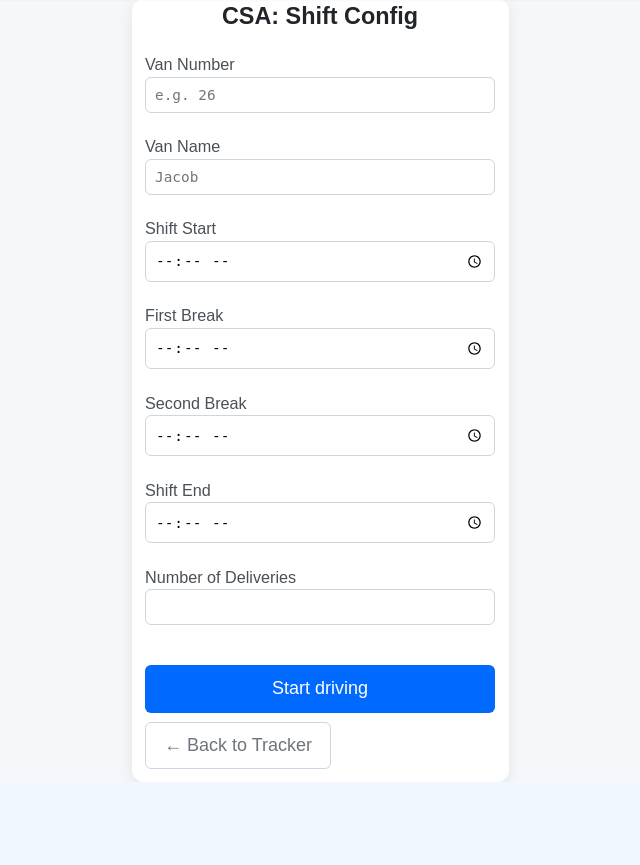
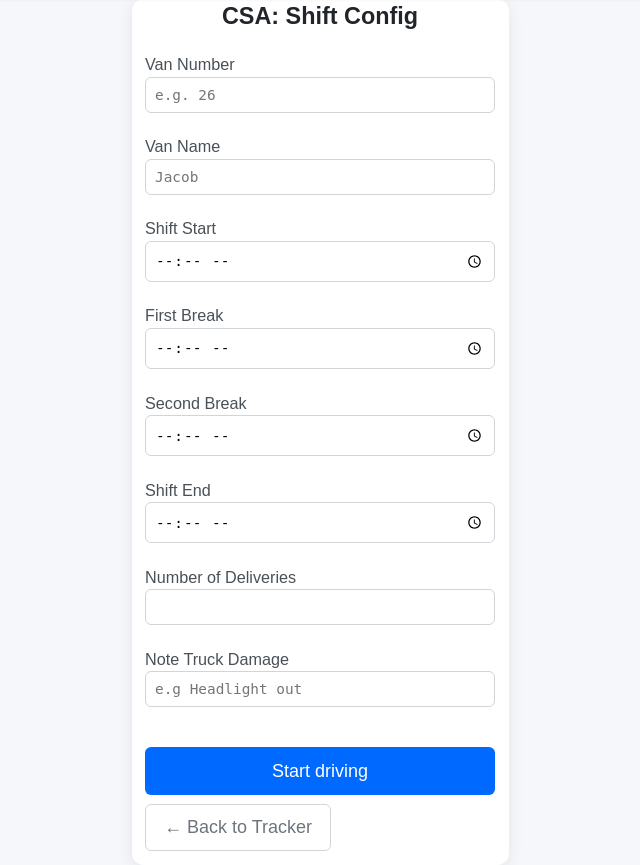
Before and after one commit to jacobduck99/delivery-tracker, a Flask app: page /configuration in a window 1280 px wide. Shown: the part 62-927 px from the top of the page, without its empty margins (320-960 px from the left). Before the commit the page ends 844 px from the top, so only its background shows below. Run offline with Flask 3, Linux system fonts and the light colour scheme; a user stored in the database is signed in.

Commit message:
Added html for truck damage input

```diff
--- a/templates/configuration.html
+++ b/templates/configuration.html
@@ -79,6 +79,16 @@
             required
           />
         </div>
+        <div class="form-group">
+          <label for="truck_damage">Note Truck Damage</label>
+          <input
+            type="text"
+            id="truck_damage"
+            name="truck_damage"
+            placeholder="e.g Headlight out"
+            />
+            </div>
+
         <div class="form-actions">
           <button type="submit">Start driving</button>
           <a href="{{ url_for('index') }}" class="btn-secondary">← Back to Tracker</a>
```
